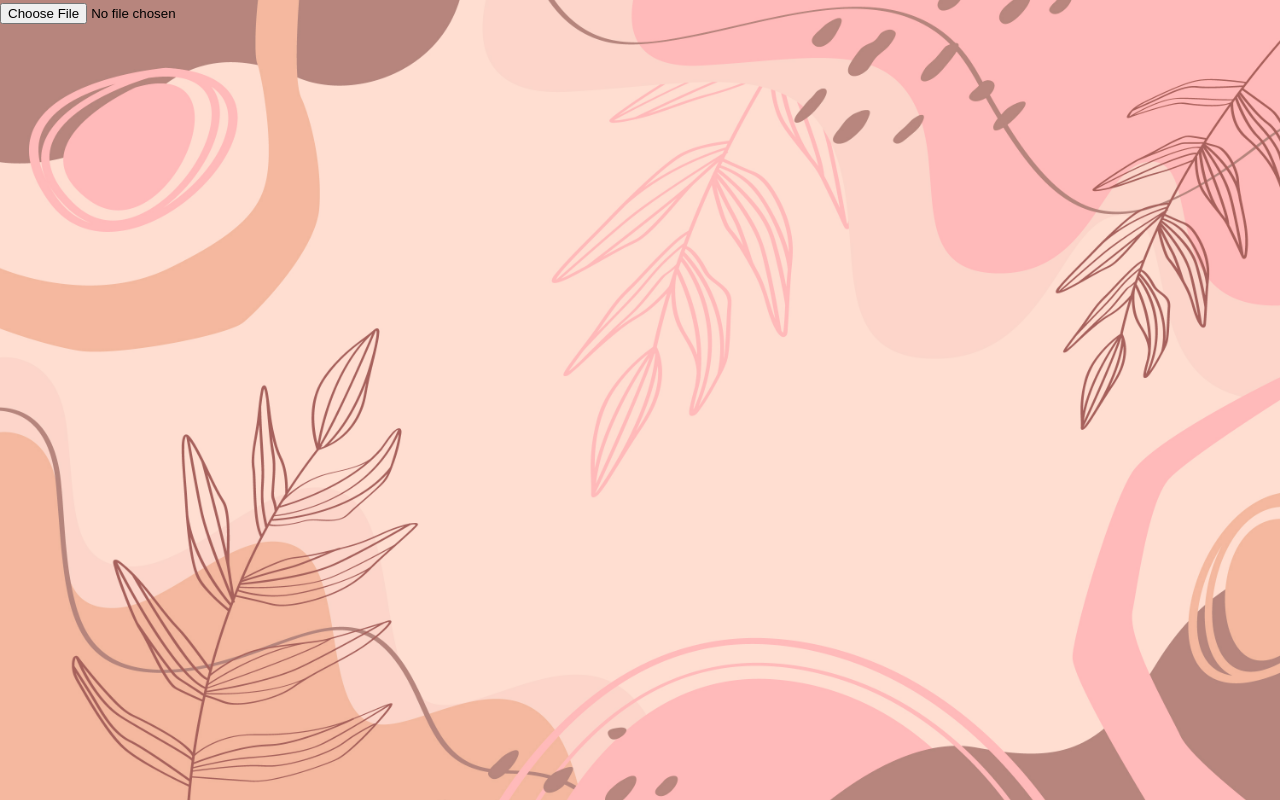
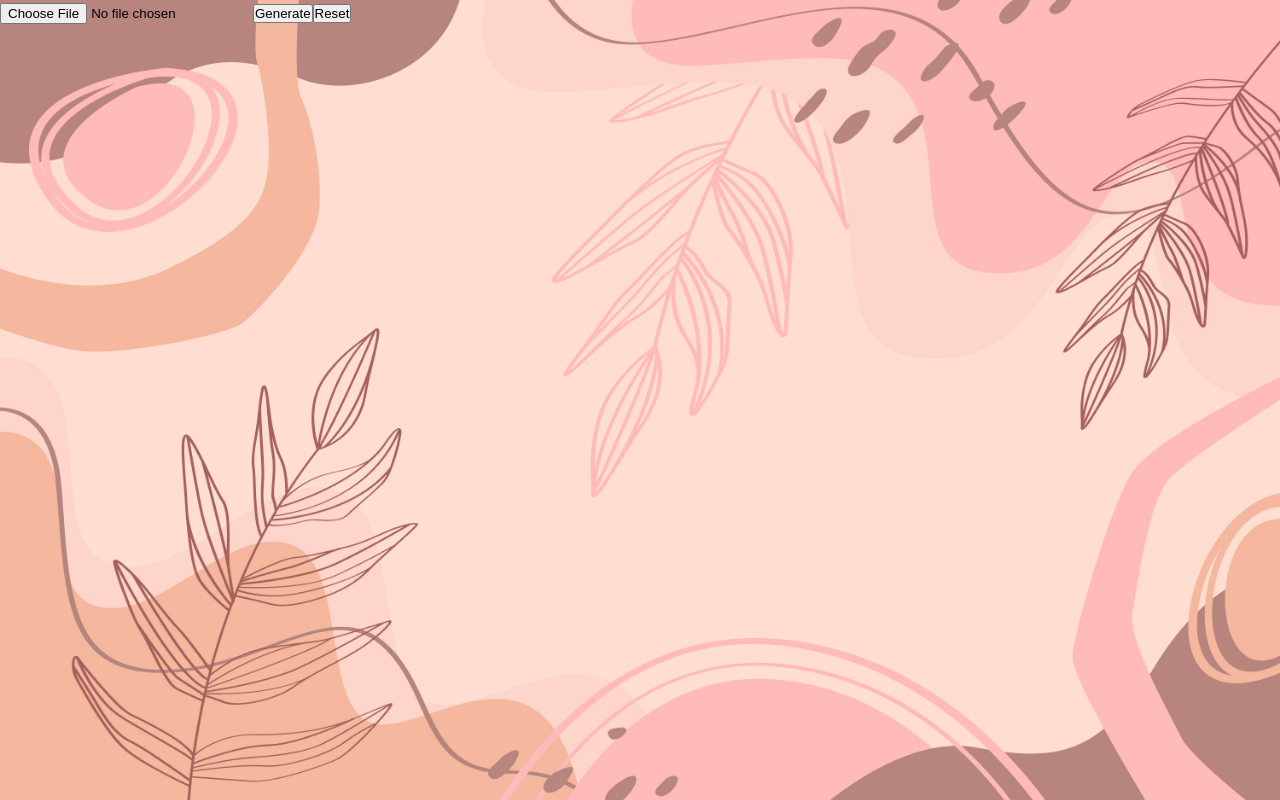
Before and after one commit to akankshaajoshi/saundarya, a React (Create React App) app in the folder frontend/: page /test in a window 1280 px wide. Built offline with nearby package versions, Linux system fonts and the light colour scheme.

Commit message:
color analyzer 1

```diff
--- a/frontend/src/Components/ColorAnalyzer/ColorAnalyzer.jsx
+++ b/frontend/src/Components/ColorAnalyzer/ColorAnalyzer.jsx
@@ -21,19 +21,6 @@ const ColorAnalyzer = () => {
 
   const handleClick = (e) => {
     if (selectedColors.length >= 3) {
-      query({
-        // inputs: `my skin tone is ${selectedColors[0]}, lip color is ${selectedColors[1]} what shade of colors would look good on me, give 10 colors in hex code and json format {"colors": []}, don't write anything else`,
-        inputs: `my skin tone is ${selectedColors[0]}, hair color is ${selectedColors[1]}, what is my color analysis season, give 10 different color shades in hex and json`,
-      }).then((response) => {
-        console.log(JSON.stringify(response));
-        const text = JSON.stringify(response);
-        const regex = /#([0-9A-Fa-f]{6})/g;
-        const extractedHexCodes = [...text.matchAll(regex)].map((match) => match[0]).slice(3);
-        setHexCodes(extractedHexCodes);
-        console.log(extractedHexCodes);
-
-        // console.log(response);
-      });
       return;
     }
 
@@ -49,6 +36,24 @@ const ColorAnalyzer = () => {
     const color = `#${((1 << 24) | (pixel[0] << 16) | (pixel[1] << 8) | pixel[2]).toString(16).slice(1)}`;
     setSelectedColors((prevColors) => [...prevColors, color]);
     console.log(color);
+  };
+
+  const handleGenerate = () => {
+    if (selectedColors.length >= 3) {
+      query({
+        inputs: `my skin tone is ${selectedColors[0]}, hair color is ${selectedColors[1]}, what is my color analysis season, give 10 different unique colors for my season in hex and response in json only`,
+      }).then((response) => {
+        const text = JSON.stringify(response);
+        const regex = /#([0-9A-Fa-f]{6})/g;
+        const extractedHexCodes = [...text.matchAll(regex)].map((match) => match[0]).slice(3);
+        setHexCodes(extractedHexCodes);
+      });
+    }
+  };
+
+  const handleReset = () => {
+    setHexCodes([]);
+    setSelectedColors([]);
   };
 
   const handleImageChange = (event) => {
@@ -67,7 +72,7 @@ const ColorAnalyzer = () => {
         <img src={previewURL} alt="Preview" onClick={handleClick} style={{ width: "100%", height: "auto" }} />
       )}
       {selectedColors.map((color, index) => (
-        <div key={index}>
+        <div key={color}>
           <div className="label">{items[index]} Color</div>
           <div
             key={index}
@@ -90,6 +95,8 @@ const ColorAnalyzer = () => {
           }}
         ></div>
       ))}
+      <button onClick={handleGenerate}>Generate</button>
+      <button onClick={handleReset}>Reset</button>
     </div>
   );
 };
```
